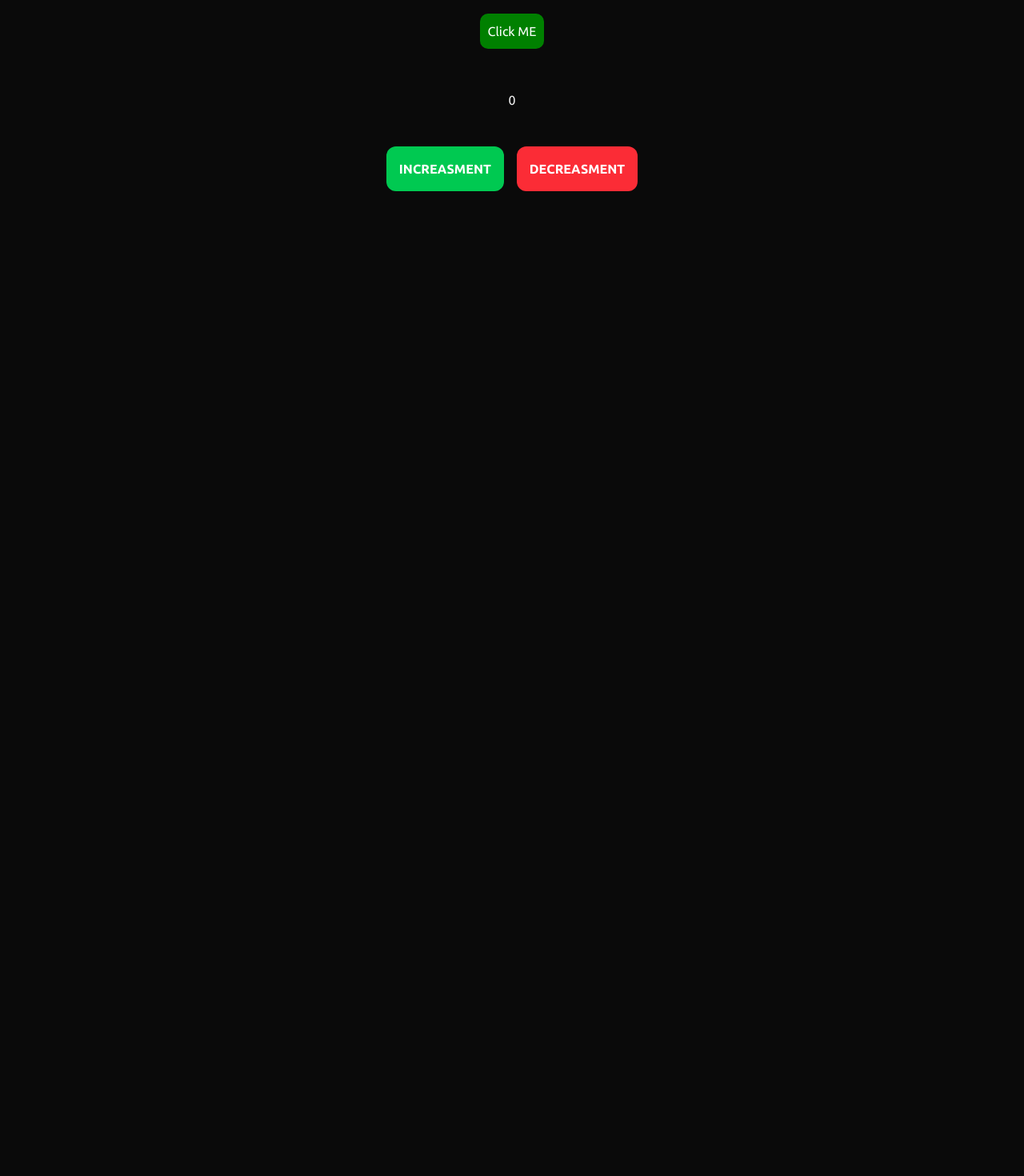
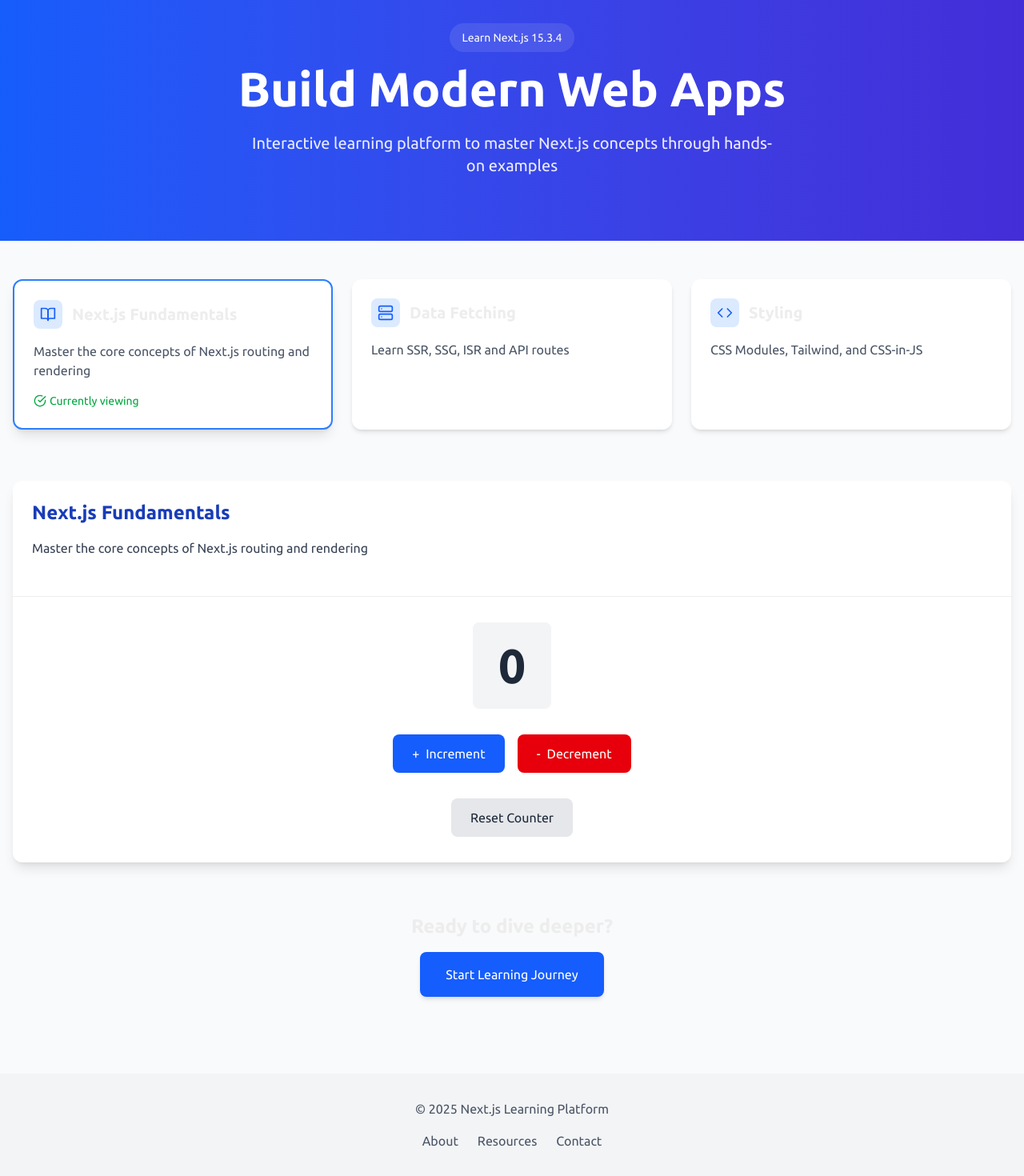
Before and after one commit to Vuthy-Tourn/nextjs-practice, a Next.js app: page / in a window 1280 px wide. Shown: the part 111-1581 px from the top of the page at 80% size. Before the commit the page ends 800 px from the top, so only its background shows below. Built offline with nearby package versions, Linux system fonts and the light colour scheme; what next would draw is missing.

Commit message:
Updated: UI in Home Page

```diff
--- a/package.json
+++ b/package.json
@@ -13,6 +13,7 @@
     "next": "15.3.3",
     "react": "^19.0.0",
     "react-dom": "^19.0.0",
+    "react-feather": "^2.0.10",
     "styled-components": "^6.1.18",
     "swr": "^2.3.3"
   },
--- a/src/app/page.tsx
+++ b/src/app/page.tsx
@@ -1,27 +1,156 @@
 "use client";
 import { useState } from "react";
-import Button from "../components/button/Button";
+import Link from "next/link";
+import { BookOpen, Code, Server, CheckCircle } from "react-feather";
 
-export default function Home() {
+export default function NextJSHome() {
   const [count, setCount] = useState(0);
+  const [activeModule, setActiveModule] = useState("fundamentals");
+
+  const modules = [
+    {
+      id: "fundamentals",
+      title: "Next.js Fundamentals",
+      icon: <BookOpen size={20} />,
+      description: "Master the core concepts of Next.js routing and rendering",
+    },
+    {
+      id: "data-fetching",
+      title: "Data Fetching",
+      icon: <Server size={20} />,
+      description: "Learn SSR, SSG, ISR and API routes",
+    },
+    {
+      id: "styling",
+      title: "Styling",
+      icon: <Code size={20} />,
+      description: "CSS Modules, Tailwind, and CSS-in-JS",
+    },
+  ];
+
   return (
-    <div className="grid grid-rows-[20px_1fr_20px] items-center justify-items-center p-8 pb-20 gap-16 sm:p-20 font-[family-name:var(--font-geist-sans)]">
-      <Button />
-      <p>{count}</p>
-      <div className="flex flex-row gap-4">
+    <div className="min-h-screen bg-gray-50">
+      {/* Hero Section */}
+      <div className="bg-gradient-to-r from-blue-600 to-indigo-700 text-white py-20 px-4">
+        <div className="max-w-6xl mx-auto text-center">
+          <div className="inline-flex items-center gap-2 mb-4 px-4 py-2 bg-white/10 rounded-full">
+            <span className="text-sm font-medium">Learn Next.js 15.3.4</span>
+          </div>
+          <h1 className="text-4xl md:text-6xl font-bold mb-6">
+            Build Modern Web Apps
+          </h1>
+          <p className="text-xl max-w-2xl mx-auto opacity-90">
+            Interactive learning platform to master Next.js concepts through
+            hands-on examples
+          </p>
+        </div>
+      </div>
+
+      {/* Main Content */}
+      <div className="max-w-7xl mx-auto px-4 py-12">
+        {/* Learning Modules */}
+        <div className="grid md:grid-cols-3 gap-6 mb-16">
+          {modules.map((module) => (
+            <div
+              key={module.id}
+              onClick={() => setActiveModule(module.id)}
+              className={`p-6 rounded-xl cursor-pointer transition-all ${
+                activeModule === module.id
+                  ? "bg-white shadow-lg border-2 border-blue-500"
+                  : "bg-white shadow-md hover:shadow-lg"
+              }`}
+            >
+              <div className="flex items-center gap-3 mb-4">
+                <div className="p-2 bg-blue-100 text-blue-600 rounded-lg">
+                  {module.icon}
+                </div>
+                <h3 className="text-xl font-semibold">{module.title}</h3>
+              </div>
+              <p className="text-gray-600">{module.description}</p>
+              {activeModule === module.id && (
+                <div className="mt-4 flex items-center text-sm text-green-600">
+                  <CheckCircle size={16} className="mr-1" />
+                  <span>Currently viewing</span>
+                </div>
+              )}
+            </div>
+          ))}
+        </div>
+
+        {/* Interactive Playground */}
+        <div className="bg-white rounded-xl shadow-lg overflow-hidden">
+          <div className="p-6 border-b">
+            <h2 className="text-2xl font-bold mb-4 text-blue-800">
+              {modules.find((l) => l.id === activeModule)?.title}
+            </h2>
+            <p className="text-gray-700 mb-6">
+              {modules.find((l) => l.id === activeModule)?.description}
+            </p>
+          </div>
+
+          <div className="p-8">
+            <div className="flex flex-col items-center justify-center space-y-8">
+              <div className="text-6xl font-bold text-gray-800 bg-gray-100 px-8 py-6 rounded-lg">
+                {count}
+              </div>
+
+              <div className="flex gap-4">
                 <button
-          className="p-4 bg-green-500 text-white uppercase font-bold rounded-xl"
-          onClick={() => setCount(count + 1)}
+                  onClick={() => setCount((c) => c + 1)}
+                  className="px-6 py-3 bg-blue-600 hover:bg-blue-700 text-white font-medium rounded-lg transition-colors flex items-center gap-2"
                 >
-          Increasment
+                  <span>+</span>
+                  <span>Increment</span>
                 </button>
+
                 <button
-          className="p-4 bg-red-500 text-white uppercase font-bold rounded-xl"
-          onClick={() => setCount(count - 1)}
+                  onClick={() => setCount((c) => c - 1)}
+                  className="px-6 py-3 bg-red-600 hover:bg-red-700 text-white font-medium rounded-lg transition-colors flex items-center gap-2"
                 >
-          Decreasment
+                  <span>-</span>
+                  <span>Decrement</span>
+                </button>
+              </div>
+
+              <button
+                onClick={() => setCount(0)}
+                className="px-6 py-3 bg-gray-200 hover:bg-gray-300 text-gray-800 font-medium rounded-lg transition-colors"
+              >
+                Reset Counter
               </button>
             </div>
           </div>
+        </div>
+
+        {/* Call to Action */}
+        <div className="mt-16 text-center">
+          <h3 className="text-2xl font-semibold mb-4">Ready to dive deeper?</h3>
+          <Link
+            href="/photos"
+            className="inline-block px-8 py-4 bg-blue-600 hover:bg-blue-700 text-white font-medium rounded-lg shadow-md transition-colors"
+          >
+            Start Learning Journey
+          </Link>
+        </div>
+      </div>
+
+      {/* Footer */}
+      <footer className="bg-gray-100 py-8 mt-12">
+        <div className="max-w-7xl mx-auto px-4 text-center text-gray-600">
+          <p>© {new Date().getFullYear()} Next.js Learning Platform</p>
+          <div className="flex justify-center gap-6 mt-4">
+            <Link href="/about" className="hover:text-blue-600">
+              About
+            </Link>
+            <Link href="/resources" className="hover:text-blue-600">
+              Resources
+            </Link>
+            <Link href="/contact" className="hover:text-blue-600">
+              Contact
+            </Link>
+          </div>
+        </div>
+      </footer>
+    </div>
   );
 }
```
Also changed, not shown: 1 other file (tests, documents, lock files or other folders). Lines whose indentation alone changed are shown as unchanged.
